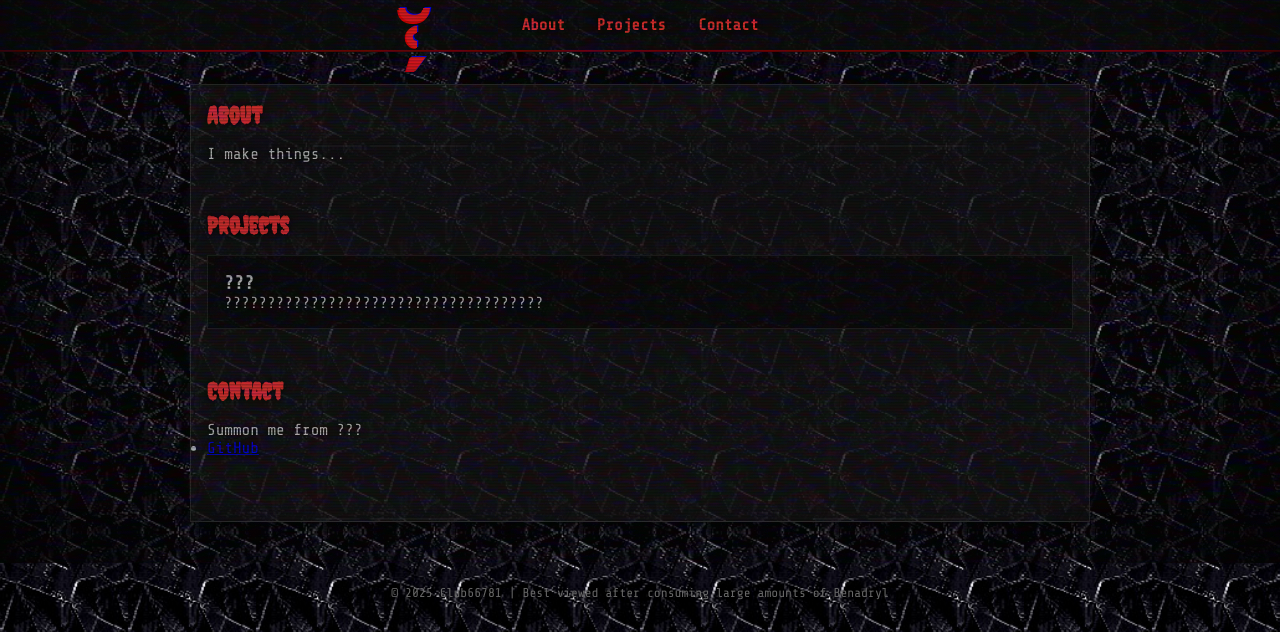
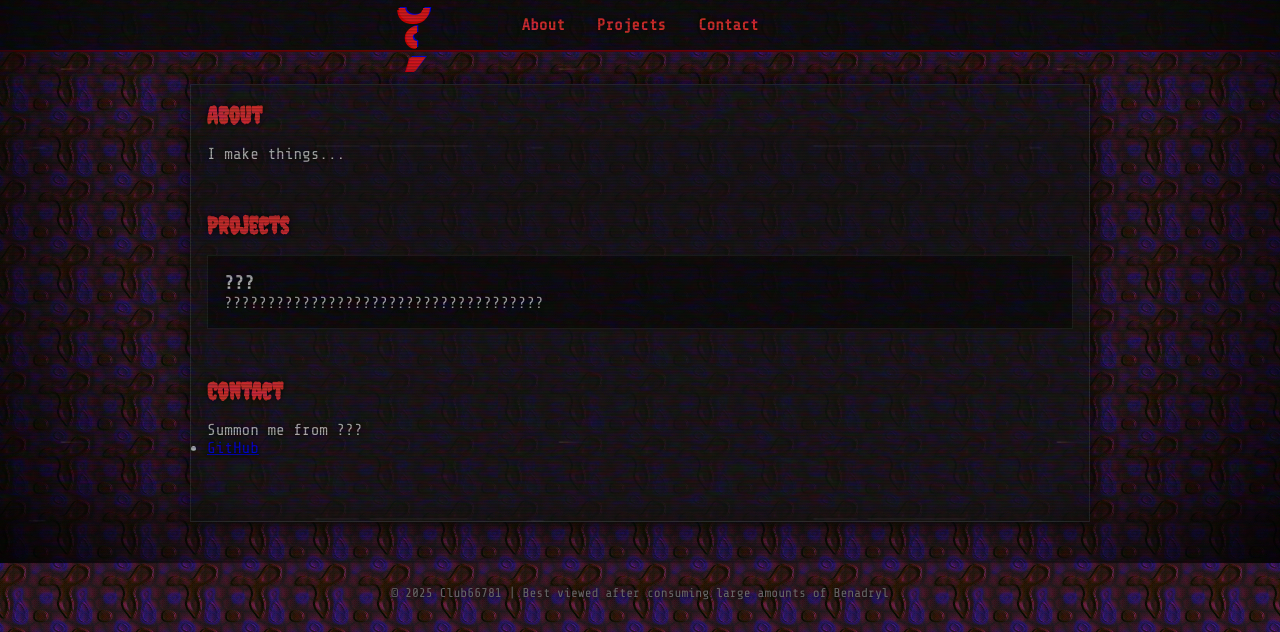
Before and after one commit to Club66781/club66781.github.io, a plain HTML site: page index.html in a window 1280 px wide. Shown: the part 237-869 px from the top of the page. Drawn offline with nearby package versions, Linux system fonts and the light colour scheme.

Commit message:
Update style.css

```diff
--- a/style.css
+++ b/style.css
@@ -9,8 +9,8 @@
 
 body {
   font-family: 'Share Tech Mono', monospace;
-  background: #000 url('assets/bg.jpg') repeat;
-  background-size: 128px 128px;
+  background: #000 url('assets/bg2.gif') repeat;
+  background-size: auto;
   color: #cfcfcf;
   text-shadow: 0 0 5px #000;
   overflow-x: hidden;
```
